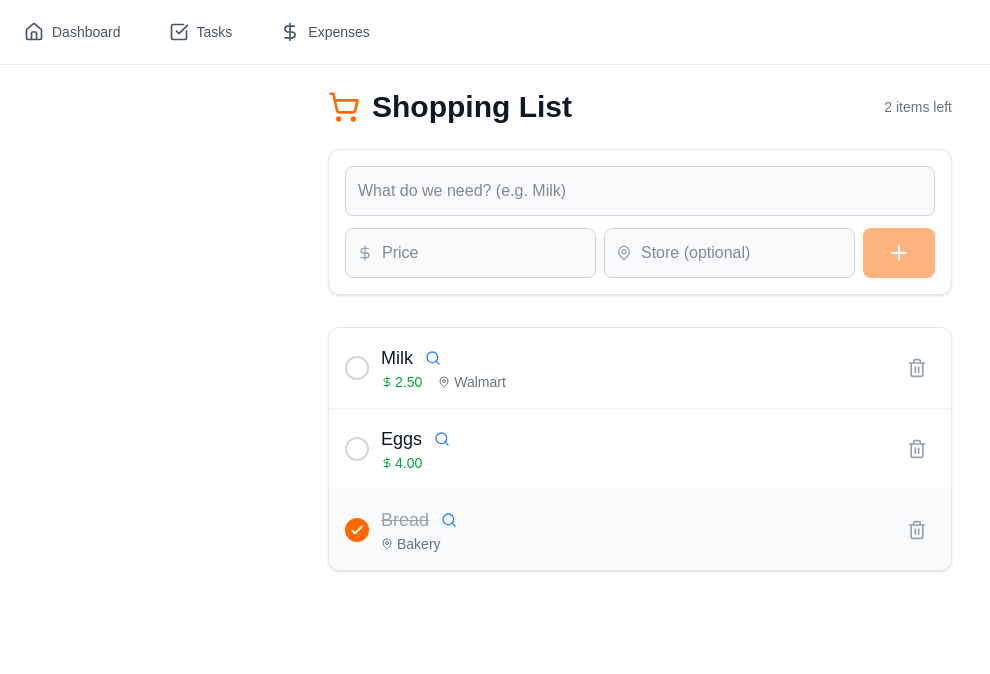
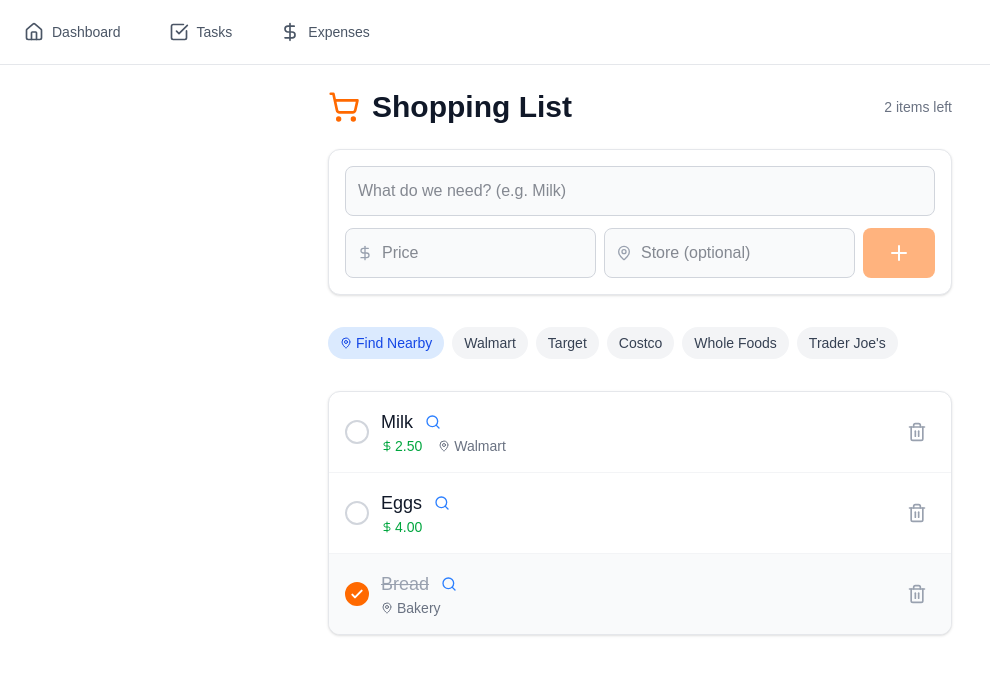
Before and after one commit to lazyboxDude/Household_App_byStonies, a Next.js app: page /shopping in a window 1280 px wide. Shown: the top 674 px of the page, without its empty margins (0-990 px from the left). Built offline with nearby package versions, Linux system fonts and the light colour scheme.

Commit message:
shops near me

```diff
--- a/app/shopping/page.tsx
+++ b/app/shopping/page.tsx
@@ -17,6 +17,7 @@ export default function ShoppingPage() {
     { id: "2", text: "Eggs", completed: false, price: 4.00 },
     { id: "3", text: "Bread", completed: true, store: "Bakery" },
   ]);
+  const [shops, setShops] = useState<string[]>(["Walmart", "Target", "Costco", "Whole Foods", "Trader Joe's"]);
   const [newItem, setNewItem] = useState("");
   const [newPrice, setNewPrice] = useState("");
   const [newStore, setNewStore] = useState("");
@@ -25,18 +26,35 @@ export default function ShoppingPage() {
     e.preventDefault();
     if (!newItem.trim()) return;
 
+    const storeName = newStore.trim();
+    if (storeName && !shops.includes(storeName)) {
+      setShops(prev => [...prev, storeName].sort());
+    }
+
     const item: ShoppingItem = {
       id: Date.now().toString(),
       text: newItem.trim(),
       completed: false,
       price: newPrice ? parseFloat(newPrice) : undefined,
-      store: newStore.trim() || undefined,
+      store: storeName || undefined,
     };
 
     setItems([item, ...items]);
     setNewItem("");
     setNewPrice("");
     setNewStore("");
+  };
+
+  const simulateFindShops = () => {
+    // In a real app, this would use the Google Places API
+    const nearby = ["Local Market", "Fresh Grocer", "City Supermarket"];
+    const newShops = nearby.filter(s => !shops.includes(s));
+    if (newShops.length > 0) {
+      setShops(prev => [...prev, ...newShops].sort());
+      alert(`Found ${newShops.length} nearby shops!`);
+    } else {
+      alert("No new shops found nearby.");
+    }
   };
 
   const toggleItem = (id: string) => {
@@ -98,8 +116,14 @@ export default function ShoppingPage() {
                 value={newStore}
                 onChange={(e) => setNewStore(e.target.value)}
                 placeholder="Store (optional)"
+                list="shops-list"
                 className="w-full p-3 pl-9 rounded-lg border border-gray-300 dark:border-gray-700 bg-gray-50 dark:bg-gray-900 text-gray-900 dark:text-white focus:ring-2 focus:ring-orange-500 outline-none"
               />
+              <datalist id="shops-list">
+                {shops.map(shop => (
+                  <option key={shop} value={shop} />
+                ))}
+              </datalist>
             </div>
 
             <button
@@ -112,6 +136,28 @@ export default function ShoppingPage() {
           </div>
         </div>
       </form>
+
+      {/* Shops Quick View */}
+      <div className="mb-6 overflow-x-auto pb-2">
+        <div className="flex items-center gap-2">
+          <button
+            onClick={simulateFindShops}
+            className="flex-shrink-0 px-3 py-1.5 bg-blue-100 text-blue-700 dark:bg-blue-900/30 dark:text-blue-300 rounded-full text-sm font-medium hover:bg-blue-200 dark:hover:bg-blue-900/50 transition-colors flex items-center"
+          >
+            <MapPin className="w-3 h-3 mr-1" />
+            Find Nearby
+          </button>
+          {shops.map(shop => (
+            <button
+              key={shop}
+              onClick={() => setNewStore(shop)}
+              className="flex-shrink-0 px-3 py-1.5 bg-gray-100 text-gray-700 dark:bg-gray-800 dark:text-gray-300 rounded-full text-sm hover:bg-gray-200 dark:hover:bg-gray-700 transition-colors"
+            >
+              {shop}
+            </button>
+          ))}
+        </div>
+      </div>
 
       {/* Shopping List */}
       <div className="bg-white dark:bg-gray-800 rounded-xl shadow-sm border border-gray-200 dark:border-gray-700 overflow-hidden">
```
